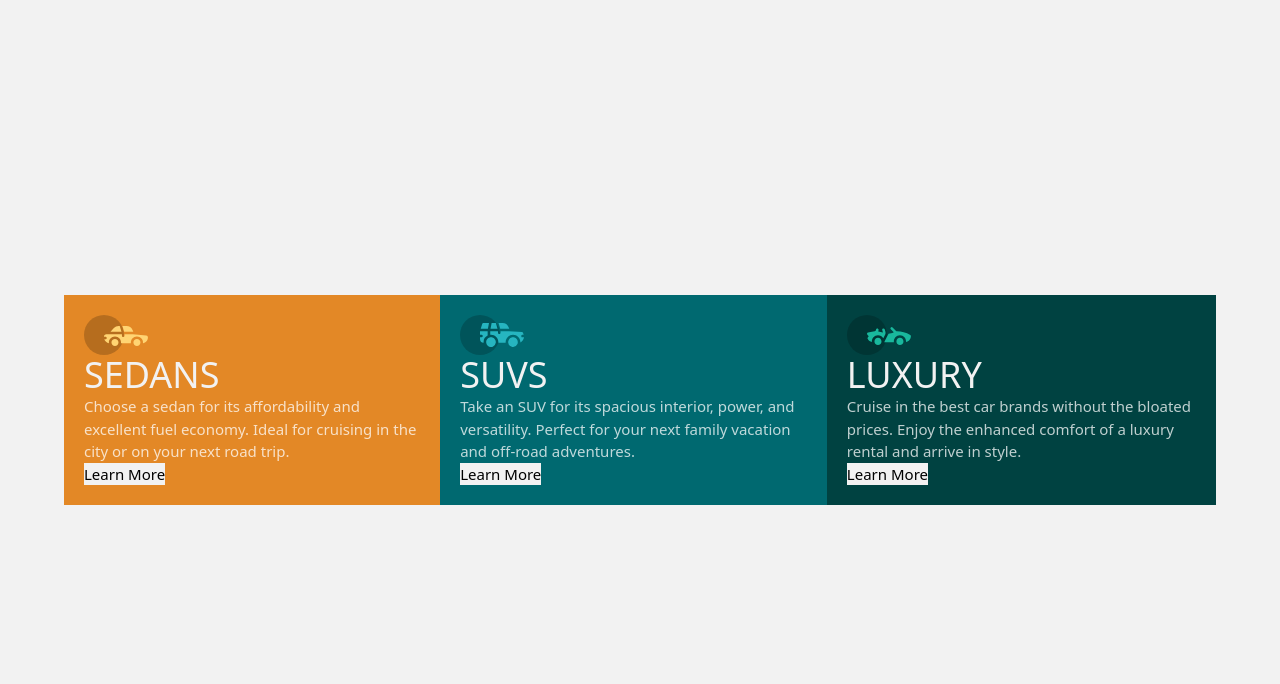
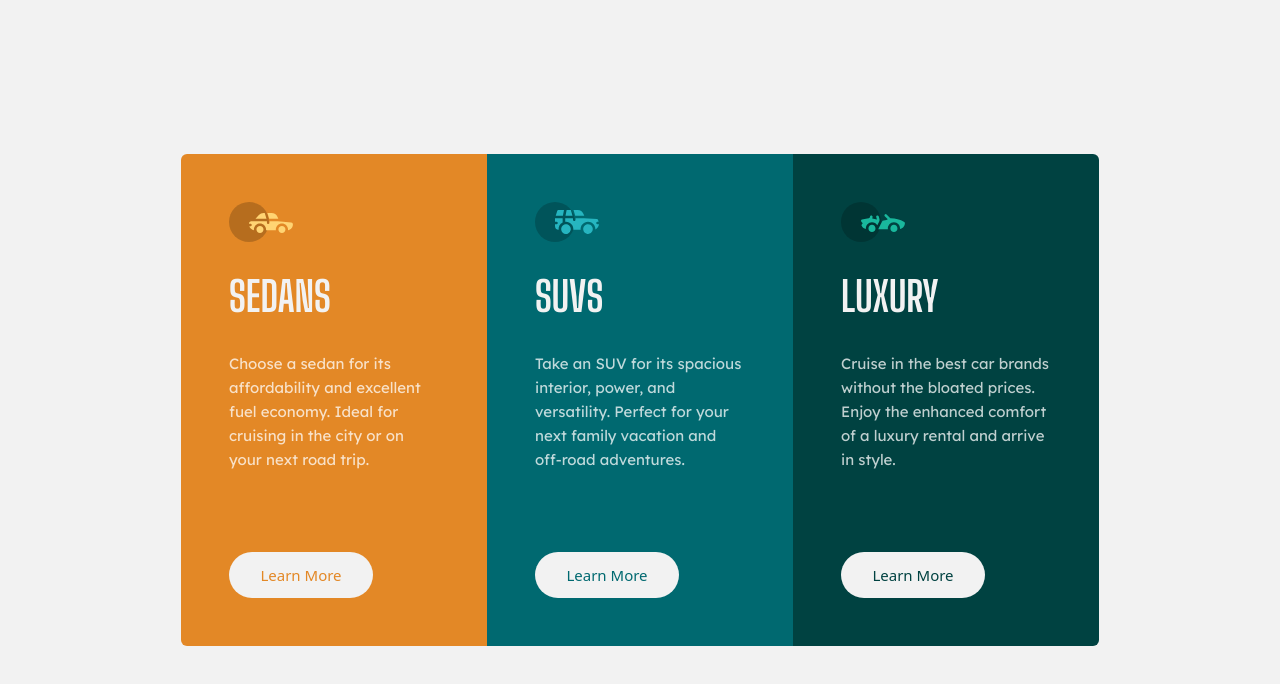
Before and after one commit to ferdinandoaspro/3-column-preview, a website: page index.html in a window 1280 px wide. Drawn offline with Linux system fonts and the light colour scheme.

Commit message:
work done

```diff
--- a/index.html
+++ b/index.html
@@ -4,31 +4,50 @@
   <meta charset="UTF-8">
   <meta name="viewport" content="width=device-width, initial-scale=1.0">
   <link rel="icon" type="image/png" sizes="32x32" href="./images/favicon-32x32.png">
+  <link rel="preconnect" href="https://fonts.googleapis.com">
+  <link rel="preconnect" href="https://fonts.gstatic.com" crossorigin>
+  <link href="https://fonts.googleapis.com/css2?family=Big+Shoulders+Display:wght@700&family=Lexend+Deca&display=swap" rel="stylesheet">
   <link rel="stylesheet" href="dist/output.css">
   <title>Frontend Mentor | 3-column preview card component</title>
 </head>
-<body class="px-16 min-h-screen w-full grid place-items-center font-size-15 bg-very-light-gray">
-    <div class="flex">
-      <div class="bg-bright-orange p-5">
+<body class="min-h-screen w-full grid place-items-center bg-very-light-gray">
+    <div class="px-4 my-16 flex flex-col sm:flex-row">
+      <div class="bg-bright-orange p-10 md:p-12 max-w-[306px] grid gap-6 rounded-t-md sm:rounded-t-none sm:rounded-l-md">
         <img src="./images/icon-sedans.svg" alt="" aria-hidden="true">
-        <h2 class="text-very-light-gray text-4xl">SEDANS</h2>
-        <p class="text-transparent-white">Choose a sedan for its affordability and excellent fuel economy. Ideal for cruising in the city
-          or on your next road trip.</p>
-        <button class="bg-very-light-gray">Learn More</button>
+        <h2 class="text-very-light-gray text-[2.75em] font-display">SEDANS</h2>
+        <p class="text-transparent-white font-lexend leading-6">
+          Choose a sedan for its affordability and excellent fuel economy.
+          Ideal for cruising in the city or on your next road trip.
+        </p>
+        <div class="sm:mt-14">
+          <button class="bg-very-light-gray text-bright-orange p-3 rounded-full w-36
+                        hover:bg-bright-orange hover:outline hover:outline-4 hover:outline-very-light-gray
+                        hover:text-very-light-gray">Learn More</button>
+        </div>
       </div>
-      <div class="bg-dark-cyan p-5">
+      <div class="bg-dark-cyan p-10 md:p-12 max-w-[306px] grid gap-6">
         <img src="./images/icon-suvs.svg" alt="" aria-hidden="true">
-        <h2 class="text-very-light-gray text-4xl">SUVS</h2>
-        <p class="text-transparent-white">Take an SUV for its spacious interior, power, and versatility. Perfect for your next family vacation
-          and off-road adventures.</p>
-        <button class="bg-very-light-gray">Learn More</button>
+        <h2 class="text-very-light-gray text-[2.75em] font-display">SUVS</h2>
+        <p class="text-transparent-white font-lexend leading-6">
+          Take an SUV for its spacious interior, power, and versatility.
+          Perfect for your next family vacation and off-road adventures.
+        </p>
+        <div class="sm:mt-14">
+          <button class="bg-very-light-gray text-dark-cyan p-3 rounded-full w-36
+                        hover:bg-dark-cyan hover:outline hover:outline-4 hover:outline-very-light-gray
+                        hover:text-very-light-gray">Learn More</button>
+        </div>
       </div>
-      <div class="bg-very-dark-cyan p-5">
+      <div class="bg-very-dark-cyan p-10 md:p-12 max-w-[306px] grid gap-6 rounded-b-md sm:rounded-b-none sm:rounded-r-md">
         <img src="./images/icon-luxury.svg" alt="" aria-hidden="true">
-        <h2 class="text-very-light-gray text-4xl">LUXURY</h2>
-        <p class="text-transparent-white">Cruise in the best car brands without the bloated prices. Enjoy the enhanced comfort of a luxury
-        rental and arrive in style.</p>
-        <button class="bg-very-light-gray">Learn More</button>
+        <h2 class="text-very-light-gray text-[2.75em] font-display">LUXURY</h2>
+        <p class="text-transparent-white font-lexend leading-6">Cruise in the best car brands without the bloated prices.
+          Enjoy the enhanced comfort of a luxury rental and arrive in style.</p>
+        <div class="sm:mt-14">
+          <button class="bg-very-light-gray text-very-dark-cyan p-3 rounded-full w-36
+                        hover:bg-very-dark-cyan hover:outline hover:outline-4 hover:outline-very-light-gray
+                        hover:text-very-light-gray">Learn More</button>
+        </div>
       </div>
     </div>
 </body>
--- a/src/input.css
+++ b/src/input.css
@@ -1,6 +1,7 @@
 @tailwind base;
 @tailwind components;
 @tailwind utilities;
+@import url("https://fonts.googleapis.com/css2?family=Big+Shoulders+Display:wght@700&family=Lexend+Deca&display=swap");
 
 body {
     font-size: 15px;
--- a/tailwind.config.js
+++ b/tailwind.config.js
@@ -2,13 +2,19 @@
 module.exports = {
   content: ["./*.{html,js}"],
   theme: {
-    colors: {
+    extend: {
+      colors: {
       'bright-orange': "hsl(31, 77%, 52%)",
       "dark-cyan": "hsl(184, 100%, 22%)",
       "very-dark-cyan": "hsl(179, 100%, 13%)",
-      "transparent-white": "hsla(0, 0%, 100%, 0.75)",
-      "very-light-gray": "hsl(0, 0%, 95%)"
-    },
+      "transparent-white": "hsla(0, 0%, 100%, 0.75)", // paragraphs //
+      "very-light-gray": "hsl(0, 0%, 95%)" // background, headings, buttons //
+      },
+      fontFamily: {
+        "display": "'Big Shoulders Display', cursive", // font weight: 700 //
+        "lexend": "'Lexend Deca', sans-serif" //font-weight: 400 //
+      }
+    }
   },
   plugins: [],
 }
```
Also changed, not shown: dist/output.css.
